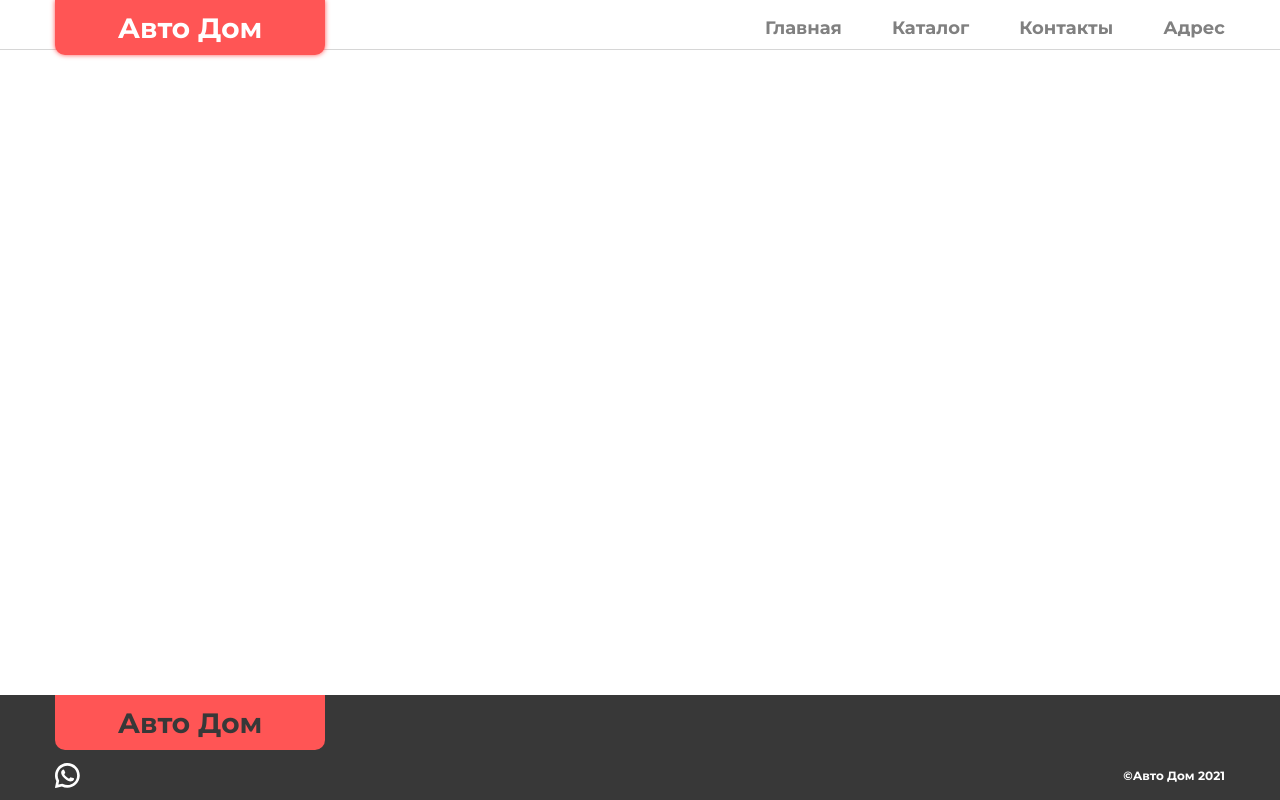
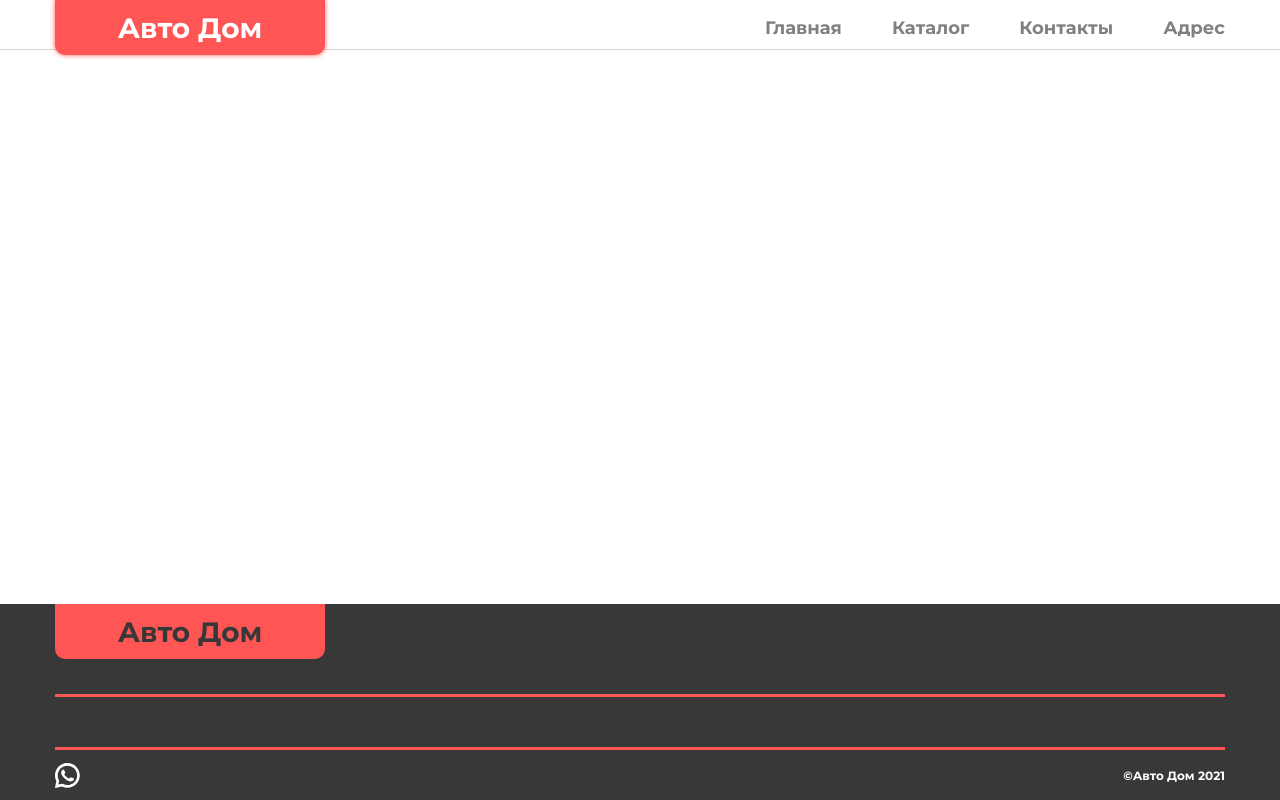
Before and after one commit to maksim4k1/avtodom, a React (Create React App) app: page / in a window 1280 px wide. Built offline with nearby package versions, Linux system fonts and the light colour scheme.

Commit message:
added markup and styles for FooterNavigation component

```diff
--- /dev/null
+++ b/src/components/Footer/FooterNavigation/FooterNavigation.module.scss
@@ -0,0 +1,13 @@
+.footer{
+    &__navigation {
+        padding: 25px 0;
+        margin: 35px 0 0;
+        display: flex;
+        flex-flow: wrap;
+        justify-content: space-between;
+        gap: 50px;
+        column-gap: 120px;
+        border-top: 3px solid var(--main-red);
+        border-bottom: 3px solid var(--main-red);
+    }
+}
--- /dev/null
+++ b/src/components/Footer/FooterNavigation/index.jsx
@@ -0,0 +1,12 @@
+import React from "react";
+import style from "./FooterNavigation.module.scss";
+
+function FooterNavigation () {
+    return(
+        <div className={style.footer__navigation}>
+
+        </div>
+    );
+}
+
+export default FooterNavigation;
--- a/src/components/Footer/index.jsx
+++ b/src/components/Footer/index.jsx
@@ -1,12 +1,14 @@
 import React from "react";
 import style from "./Footer.module.scss";
 import whatsapp from "../../img/svg/footer/whatsapp-footer-icon.svg";
+import FooterNavigation from "./FooterNavigation";
 
 function Footer() {
     return(
         <footer className={style.footer}>
             <div className={`${style.footer__container} container`}>
                 <h2 className={style.footer__logo}><a href="/">Авто Дом</a></h2>
+                <FooterNavigation/>
                 <div className={style.footer__license}>
                     <a href="https://wa.me/+996556705055" rel="noreferrer" target="_blank" className={style.footer__whatsapp}><img src={whatsapp} alt="WhatsApp" className={style.footer__icon}/></a>
                     <p className={style.footer__text}>©Авто Дом 2021</p>
```
